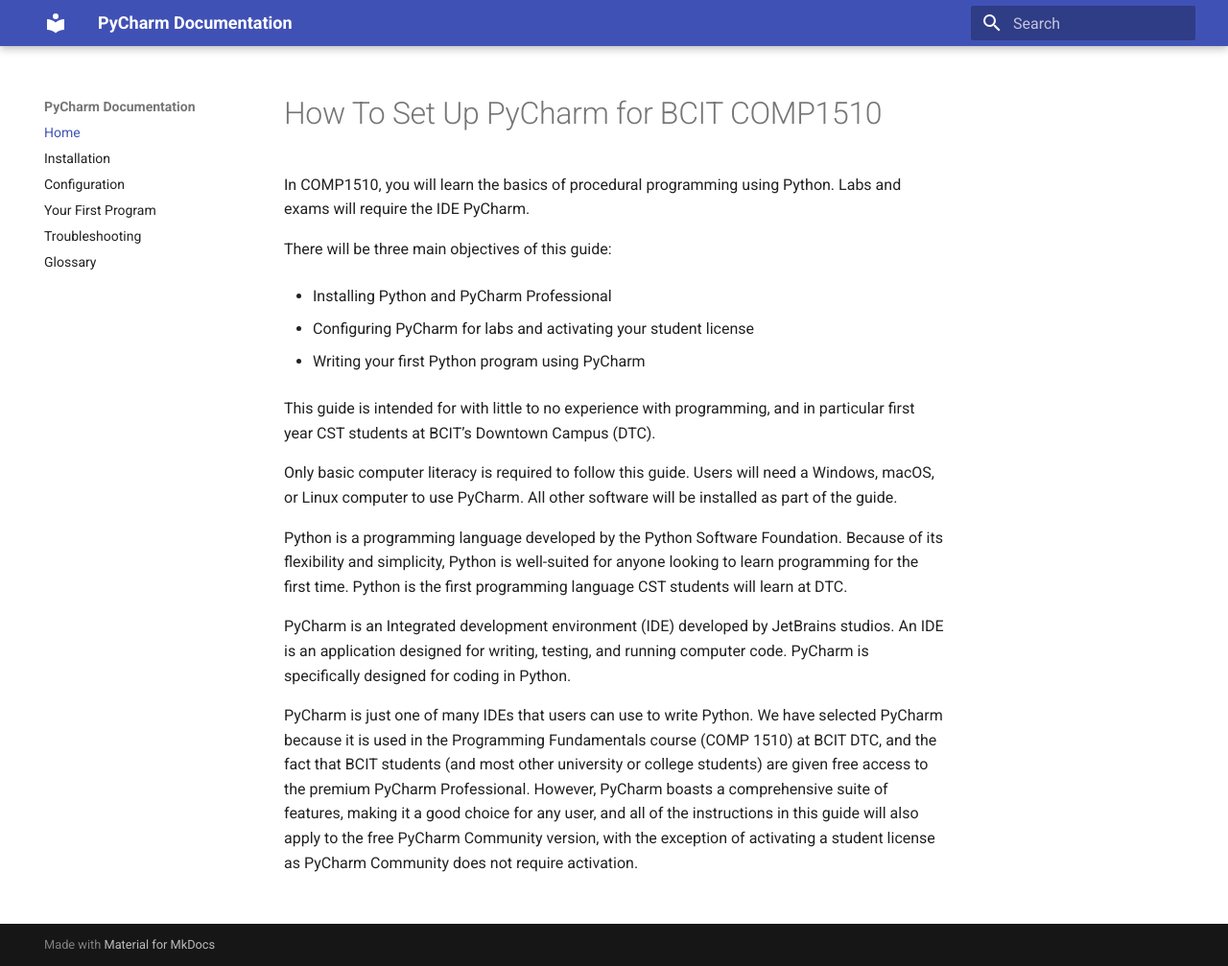
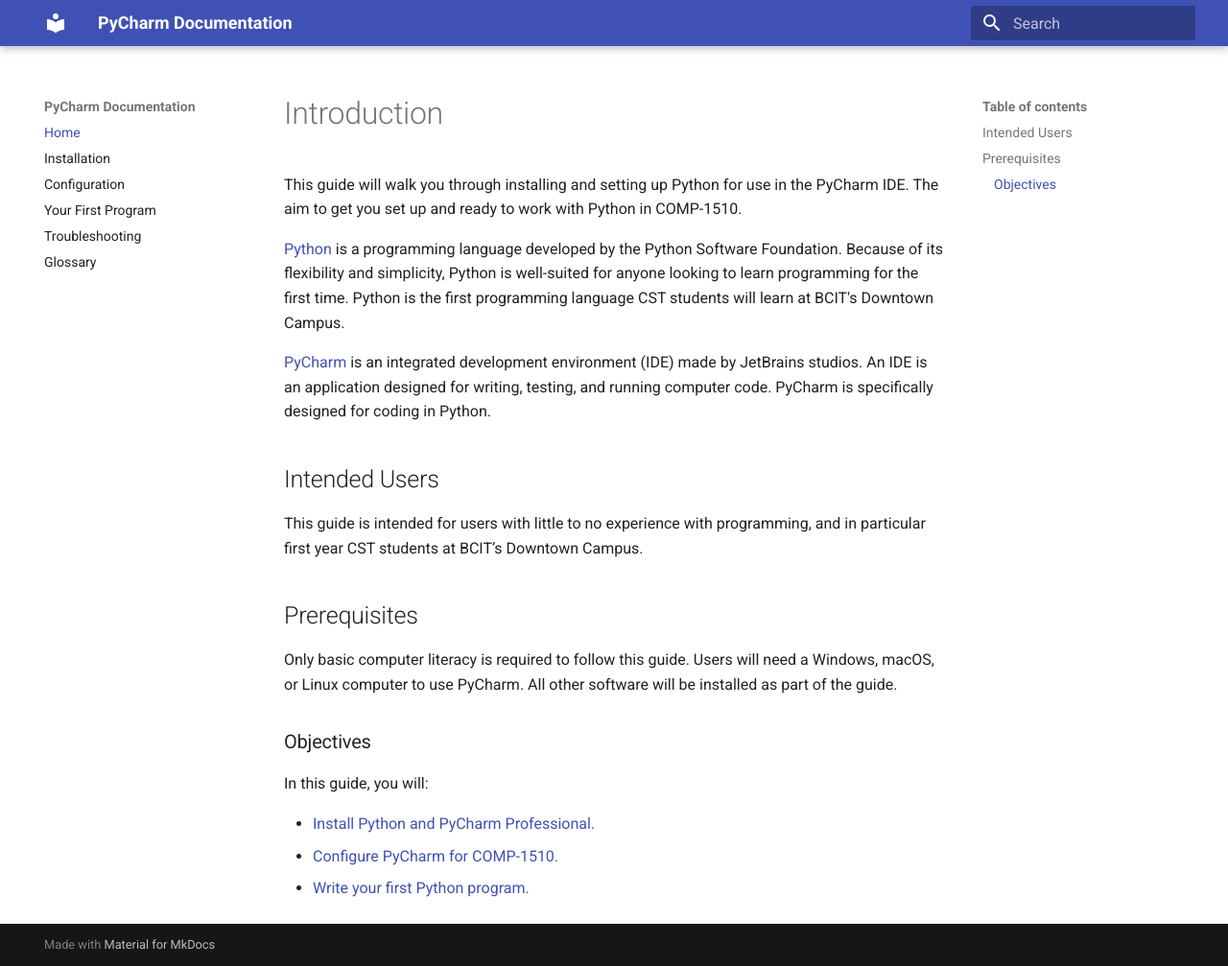
Before and after one commit to MicrowaveLinkAntenna/PyCharm-Documentation, an MkDocs documentation site: the page built from docs/index.md, in a window 1280 px wide and 1007 px high. Shown: the whole window at 96% size. Built offline with MkDocs 1.6.1 and Material for MkDocs 9.7.7, drawn with Linux system fonts in a browser that asks for light colours.

Commit message:
Update index

```diff
--- a/docs/index.md
+++ b/docs/index.md
@@ -1,21 +1,22 @@
-# How To Set Up PyCharm for BCIT COMP1510
+# Introduction
 
-In COMP1510, you will learn the basics of procedural programming using Python. Labs and exams will require the IDE PyCharm.
+This guide will walk you through installing and setting up Python for use in the PyCharm IDE. The aim to get you set up and ready to work with Python in COMP-1510.
 
-There will be three main objectives of this guide:
+[Python](https://www.python.org/) is a programming language developed by the Python Software Foundation. Because of its flexibility and simplicity, Python is well-suited for anyone looking to learn programming for the first time. Python is the first programming language CST students will learn at BCIT's Downtown Campus.
 
-* Installing Python and PyCharm Professional
+[PyCharm](https://www.jetbrains.com/pycharm/) is an integrated development environment (IDE) made by JetBrains studios. An IDE is an application designed for writing, testing, and running computer code. PyCharm is specifically designed for coding in Python.
 
-* Configuring PyCharm for labs and activating your student license
+## Intended Users
 
-* Writing your first Python program using PyCharm
+This guide is intended for users with little to no experience with programming, and in particular first year CST students at BCIT’s Downtown Campus.
 
-This guide is intended for with little to no experience with programming, and in particular first year CST students at BCIT’s Downtown Campus (DTC).
+## Prerequisites
 
 Only basic computer literacy is required to follow this guide. Users will need a Windows, macOS, or Linux computer to use PyCharm. All other software will be installed as part of the guide.
 
-Python is a programming language developed by the Python Software Foundation. Because of its flexibility and simplicity, Python is well-suited for anyone looking to learn programming for the first time. Python is the first programming language CST students will learn at DTC.
+### Objectives
+In this guide, you will:
 
-PyCharm is an Integrated development environment (IDE) developed by JetBrains studios. An IDE is an application designed for writing, testing, and running computer code. PyCharm is specifically designed for coding in Python.
-
-PyCharm is just one of many IDEs that users can use to write Python. We have selected PyCharm because it is used in the Programming Fundamentals course (COMP 1510) at BCIT DTC, and the fact that BCIT students (and most other university or college students) are given free access to the premium PyCharm Professional. However, PyCharm boasts a comprehensive suite of features, making it a good choice for any user, and all of the instructions in this guide will also apply to the free PyCharm Community version, with the exception of activating a student license as PyCharm Community does not require activation.
+* [Install Python and PyCharm Professional.](installation.md)
+* [Configure PyCharm for COMP-1510.](configuration.md)
+* [Write your first Python program.](first_program.md)
```
